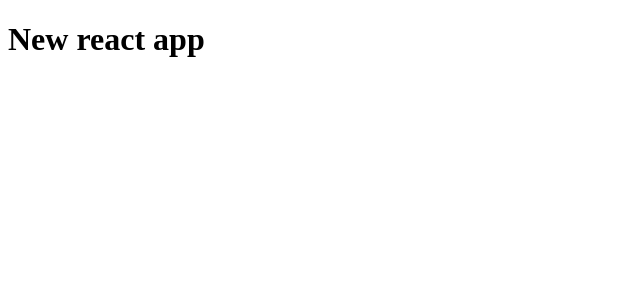
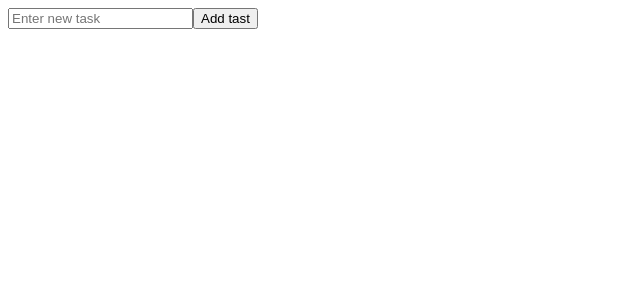
Before and after one commit to py-cs/webpack-template, a React app: page / in a window 1280 px wide. Shown: the top 300 px of the page, without its empty margins (0-640 px from the left). Built offline with nearby package versions, Linux system fonts and the light colour scheme.

Commit message:
feat: add form and tasklist components

```diff
--- /dev/null
+++ b/src/components/Form.tsx
@@ -0,0 +1,18 @@
+import React, { useState } from "react";
+
+export const Form = ({addTask}) => {
+  const [task, setTask] = useState('');
+
+  const handleSubmit = e => {
+    e.preventDefault();
+    addTask(task);
+    setTask('');
+  }
+  return (
+    <form onSubmit={handleSubmit}>
+      <label htmlFor="task"></label>
+      <input name="task" type="text" value={task} onChange={e => setTask(e.target.value)} placeholder="Enter new task" />
+      <button type="submit">Add tast</button>
+    </form>
+  )
+}
--- /dev/null
+++ b/src/components/TaskList.tsx
@@ -0,0 +1,9 @@
+import React from "react";
+
+export const TaskList = ({tasks}) => {
+  return (
+    <ul>
+      {tasks.map(task => <li key={task}>{task}</li>)}
+    </ul>
+  )
+}
--- a/src/index.tsx
+++ b/src/index.tsx
@@ -1,8 +1,16 @@
-import React from "react";
+import { Form } from "./components/Form";
+import { TaskList } from "./components/TaskList";
+import React, { useState } from "react";
 import ReactDOM from "react-dom";
 
 const App = () => {
-  return <h1>New react app</h1>
+  const [tasks, setTasks] = useState([]);
+  return (
+    <>
+      <Form addTask={newTask => setTasks([...tasks, newTask])}/>
+      <TaskList tasks={tasks}/>
+    </>
+  )
 }
 
 ReactDOM.render(<App />, document.getElementById('root'));
```
